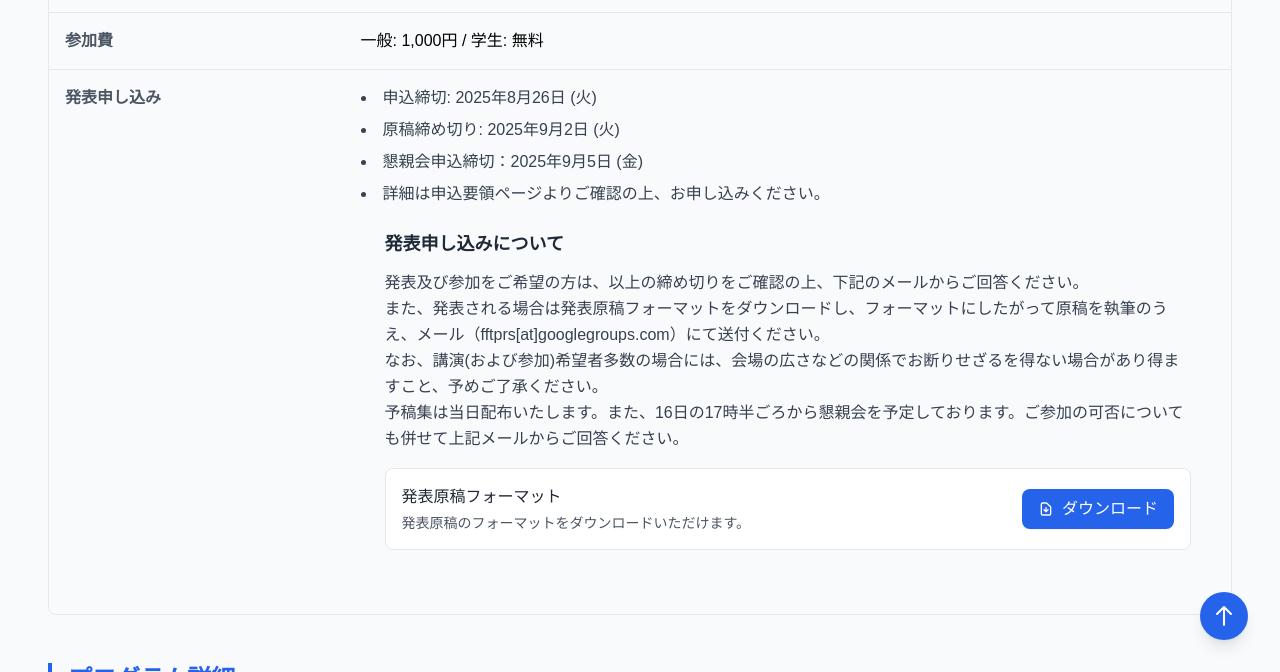
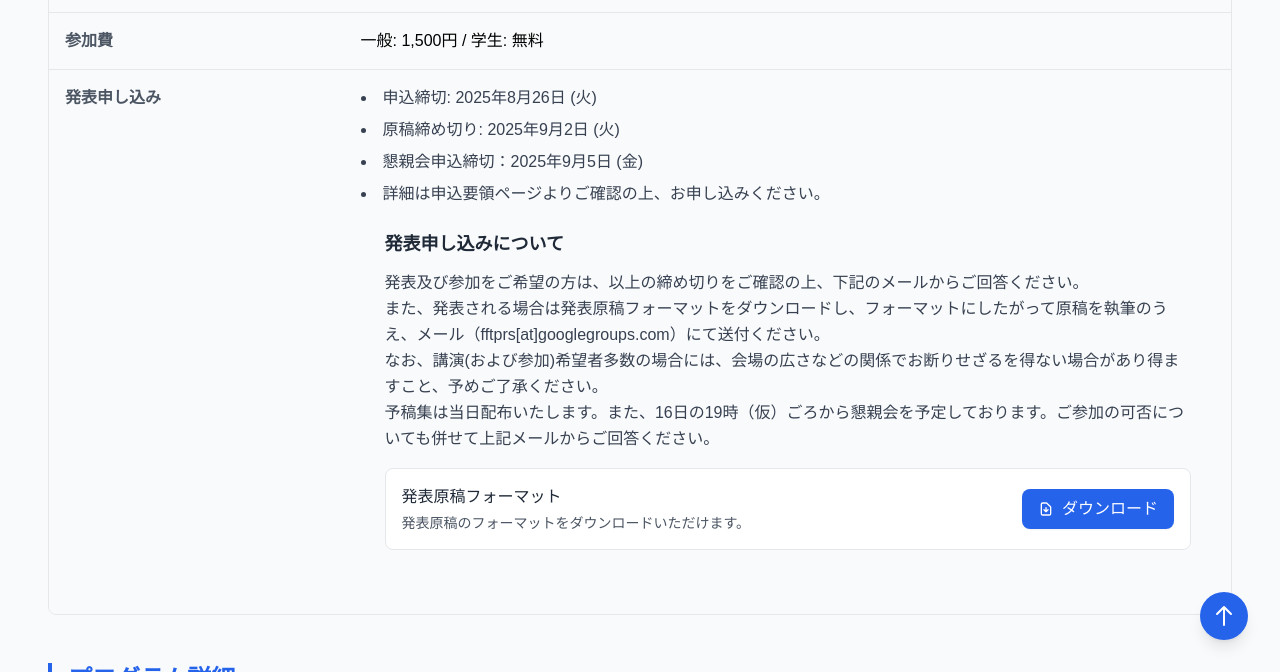
Before and after one commit to ko-max-123/site, a Jekyll site: the page built from pages/workshop11.html, in a window 1280 px wide and 900 px high, scrolled down 1086 px, cut to the strip 228-900 px from the top of the window. Built offline with Jekyll 4.4.1, drawn with Linux system fonts in a browser that asks for light colours; nearby versions of some CDN libraries.

Commit message:
文言修正

```diff
--- a/_data/workshop11.yml
+++ b/_data/workshop11.yml
@@ -13,7 +13,7 @@ end_date: 2025-09-17
 place: "日田市複合文化施設AOSE"
 place_url: https://www.city.hita.oita.jp/kyouiku_iinkai/riyou/kouminkan/4922.html
 google_map: <iframe src="https://www.google.com/maps/embed?pb=!1m18!1m12!1m3!1d3333.728120419911!2d130.9392304762689!3d33.325922655731596!2m3!1f0!2f0!3f0!3m2!1i1024!2i768!4f13.1!3m3!1m2!1s0x35416a1e39a4a955%3A0x40f4cae237c25ac0!2z5pel55Sw5biC6KSH5ZCI5paH5YyW5pa96KitIEFPU0U!5e0!3m2!1sja!2sjp!4v1753613193881!5m2!1sja!2sjp" width="600" height="450" style="border:0;" allowfullscreen="" loading="lazy" referrerpolicy="no-referrer-when-downgrade"></iframe>
-entrance_fee: "一般: 1,000円 / 学生: 無料"
+entrance_fee: "一般: 1,500円 / 学生: 無料"
 application_deadline: "申込締切: 2025年8月26日 (火)"
 manuscript_deadline: "原稿締め切り: 2025年9月2日 (火)"
 social_gathering_application_deadline: "懇親会申込締切：2025年9月5日 (金)"
@@ -21,7 +21,7 @@ application_description: "
 発表及び参加をご希望の方は、以上の締め切りをご確認の上、下記のメールからご回答ください。<br />
 また、発表される場合は発表原稿フォーマットをダウンロードし、フォーマットにしたがって原稿を執筆のうえ、メール（fftprs[at]googlegroups.com）にて送付ください。<br />
 なお、講演(および参加)希望者多数の場合には、会場の広さなどの関係でお断りせざるを得ない場合があり得ますこと、予めご了承ください。<br />
-予稿集は当日配布いたします。また、16日の17時半ごろから懇親会を予定しております。ご参加の可否についても併せて上記メールからご回答ください。"
+予稿集は当日配布いたします。また、16日の19時（仮）ごろから懇親会を予定しております。ご参加の可否についても併せて上記メールからご回答ください。"
 
 url: "/site/pages/workshop11/"
 description: "説明説明説明説明説明説明説明説明説明説明説明説明説明説明説明説明"
```
